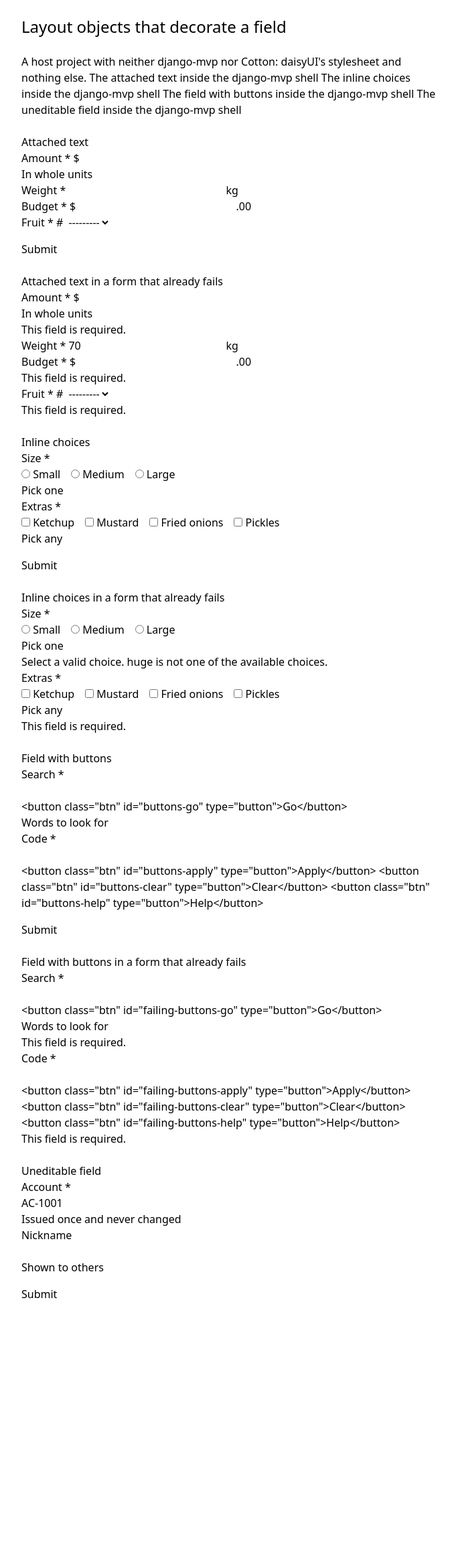
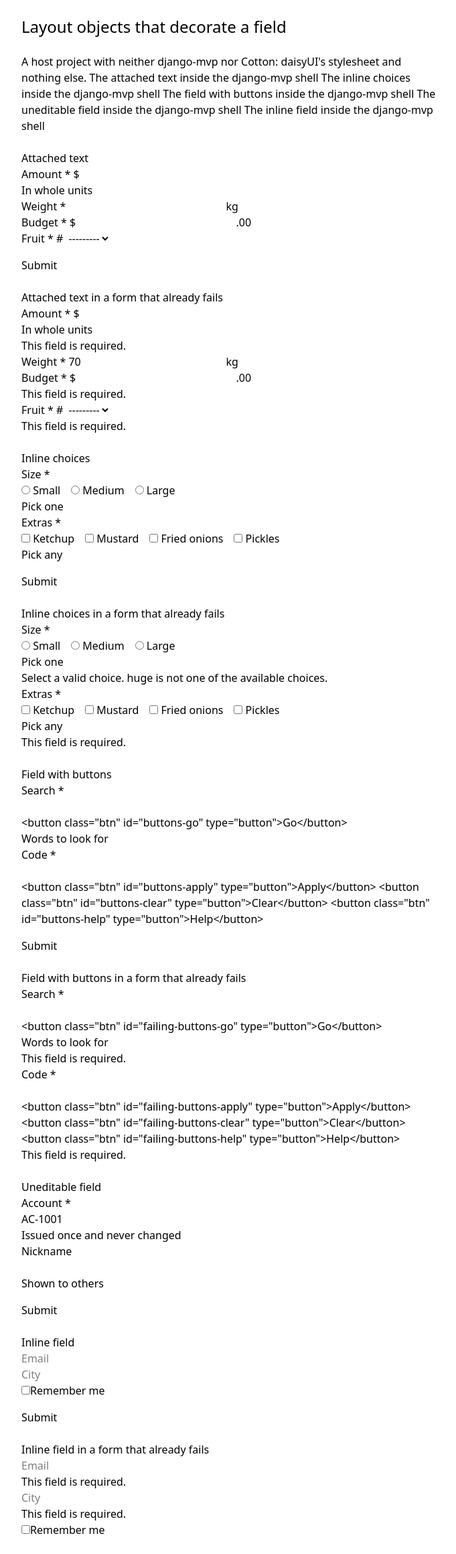
Before and after one commit to django-mvp/django-mvp-forms, a Django app: page /decorated-fields/standalone/ in a window 1280 px wide. Shown: the whole page at 67% size, without its empty margins (296-977 px from the left). Before the commit the page ends 1938 px from the top, so only its background shows below. Run offline with Django 4.2, Linux system fonts and the light colour scheme; some libraries are stand-ins or nearby versions.

Commit message:
T010: inline-field demo page and its forms on the standalone page

```diff
--- a/demo/forms.py
+++ b/demo/forms.py
@@ -8,6 +8,7 @@ from crispy_forms.bootstrap import (
     FieldWithButtons,
     FormActions,
     InlineCheckboxes,
+    InlineField,
     InlineRadios,
     Modal,
     PrependedAppendedText,
@@ -781,6 +782,40 @@ class UneditableFieldForm(forms.Form):
         self.helper.add_input(Submit(f"{self.prefix}-submit", _("Submit")))
 
 
+class InlineFieldForm(forms.Form):
+    """A short form of fields drawn with no visible label.
+
+    The email and the city are required, so a bound form with nothing in it
+    comes back with an error in each frame. The checkbox keeps its label. Its
+    layout is built for each instance, and every id and button name in it
+    carries the form's prefix, so two of these forms on one page repeat no id.
+    The form must be given a prefix.
+    """
+
+    email = forms.EmailField(label=_("Email"))
+    city = forms.CharField(label=_("City"))
+    remember = forms.BooleanField(label=_("Remember me"), required=False)
+
+    def __init__(self, *args, posts=True, **kwargs):
+        """Build the layout, with the prefix in the button name.
+
+        Args:
+            *args: Passed to ``forms.Form``.
+            posts: Whether the form is drawn with its form element and a submit
+                button. The form that already fails is not, so it has neither.
+            **kwargs: Passed to ``forms.Form``.
+        """
+        super().__init__(*args, **kwargs)
+        self.helper = FormHelper(self)
+        self.helper.form_tag = posts
+        self.helper.attrs = {"novalidate": True}
+        self.helper.layout = Layout(
+            InlineField("email"), InlineField("city"), InlineField("remember")
+        )
+        if posts:
+            self.helper.add_input(Submit(f"{self.prefix}-submit", _("Submit")))
+
+
 ORDER_LINE_LIMIT = 10000
 ORDER_ITEMS = [
     ("", "---------"),
--- a/demo/menus.py
+++ b/demo/menus.py
@@ -71,6 +71,11 @@ AppMenu.extend(
             extra_context={"label": "Uneditable field", "icon": "uneditable-field"},
         ),
         MenuItem(
+            name="inline-field",
+            view_name="inline-field",
+            extra_context={"label": "Inline field", "icon": "inline-field"},
+        ),
+        MenuItem(
             name="choices",
             view_name="choices",
             extra_context={"label": "Size, colour and variant", "icon": "choices"},
--- a/demo/settings.py
+++ b/demo/settings.py
@@ -130,6 +130,7 @@ EASY_ICONS = {
             "inline-choices": "bi bi-ui-radios",
             "field-with-buttons": "bi bi-search",
             "uneditable-field": "bi bi-lock",
+            "inline-field": "bi bi-input-cursor",
             "choices": "bi bi-palette",
             "formset-stacked": "bi bi-card-list",
             "formset-table": "bi bi-table",
--- a/demo/templates/demo/decorated_fields_standalone.html
+++ b/demo/templates/demo/decorated_fields_standalone.html
@@ -17,6 +17,7 @@
         <a class="link" href="{% url 'inline-choices' %}">The inline choices inside the django-mvp shell</a>
         <a class="link" href="{% url 'field-with-buttons' %}">The field with buttons inside the django-mvp shell</a>
         <a class="link" href="{% url 'uneditable-field' %}">The uneditable field inside the django-mvp shell</a>
+        <a class="link" href="{% url 'inline-field' %}">The inline field inside the django-mvp shell</a>
       </p>
       <section class="card card-border bg-base-100">
         <div class="card-body">
@@ -60,6 +61,18 @@
           {% crispy uneditable_form %}
         </div>
       </section>
+      <section class="card card-border bg-base-100">
+        <div class="card-body">
+          <h2 class="card-title">Inline field</h2>
+          {% crispy inline_field_form %}
+        </div>
+      </section>
+      <section class="card card-border bg-base-100">
+        <div class="card-body">
+          <h2 class="card-title">Inline field in a form that already fails</h2>
+          {% crispy failing_inline_field_form %}
+        </div>
+      </section>
     </main>
   </body>
 </html>
--- a/demo/urls.py
+++ b/demo/urls.py
@@ -12,6 +12,7 @@ from demo.views import (
     DecoratedFieldsStandaloneView,
     FieldWithButtonsView,
     InlineChoicesView,
+    InlineFieldView,
     LayoutObjectsView,
     ModalView,
     OverviewView,
@@ -63,6 +64,7 @@ urlpatterns = [
         "field-with-buttons/", FieldWithButtonsView.as_view(), name="field-with-buttons"
     ),
     path("uneditable-field/", UneditableFieldView.as_view(), name="uneditable-field"),
+    path("inline-field/", InlineFieldView.as_view(), name="inline-field"),
     path(
         "decorated-fields/standalone/",
         DecoratedFieldsStandaloneView.as_view(),
--- a/demo/views.py
+++ b/demo/views.py
@@ -21,6 +21,7 @@ from demo.forms import (
     FieldWithButtonsForm,
     HelperButtonsForm,
     InlineChoicesForm,
+    InlineFieldForm,
     InputKindsForm,
     LayoutObjectsForm,
     ModalForm,
@@ -626,7 +627,52 @@ class UneditableFieldView(UneditableFieldMixin, MVPTemplateView):
     breadcrumbs = [{"text": "Uneditable field"}]
 
 
+class InlineFieldMixin:
+    """The forms the inline-field page and the standalone page draw.
+
+    Each form has a prefix of its own, so no id repeats on a page.
+    """
+
+    inline_field_prefix = "inline-field"
+    inline_field_failing_prefix = "failing-inline-field"
+    inline_field_failing_data = {
+        "failing-inline-field-email": "",
+        "failing-inline-field-city": "",
+    }
+
+    def get_context_data(self, **kwargs):
+        """Add the form to post and the one that already fails."""
+        kwargs.setdefault(
+            "inline_field_form", InlineFieldForm(prefix=self.inline_field_prefix)
+        )
+        kwargs["failing_inline_field_form"] = InlineFieldForm(
+            self.inline_field_failing_data,
+            prefix=self.inline_field_failing_prefix,
+            posts=False,
+        )
+        return super().get_context_data(**kwargs)
+
+    def get(self, request, *args, **kwargs):
+        """Render the page with the form to post unbound."""
+        return self.render_to_response(self.get_context_data())
+
+    def post(self, request, *args, **kwargs):
+        """Render the page with the form to post bound to what was posted."""
+        form = InlineFieldForm(request.POST, prefix=self.inline_field_prefix)
+        return self.render_to_response(self.get_context_data(inline_field_form=form))
+
+
+class InlineFieldView(InlineFieldMixin, MVPTemplateView):
+    """Fields with no visible label, inside the application shell."""
+
+    template_name = "demo/inline_field.html"
+    page_title = "Inline field"
+    page_subtitle = "Fields named by their placeholder and no label"
+    breadcrumbs = [{"text": "Inline field"}]
+
+
 class DecoratedFieldsStandaloneView(
+    InlineFieldMixin,
     UneditableFieldMixin,
     FieldWithButtonsMixin,
     InlineChoicesMixin,
@@ -643,6 +689,8 @@ class DecoratedFieldsStandaloneView(
 
     def post(self, request, *args, **kwargs):
         """Bind the form whose submit button was pressed and no other."""
+        if f"{self.inline_field_prefix}-submit" in request.POST:
+            return InlineFieldMixin.post(self, request, *args, **kwargs)
         if f"{self.uneditable_prefix}-submit" in request.POST:
             return UneditableFieldMixin.post(self, request, *args, **kwargs)
         if f"{self.buttons_prefix}-submit" in request.POST:
```
Also changed, not shown: demo/templates/demo/inline_field.html (added, +19 -0 lines), specs/004-field-decorating-layout-objects/progress.md (+7 -0 lines), tests/test_demo.py (+136 -0 lines), CHANGELOG.md, README.md.
